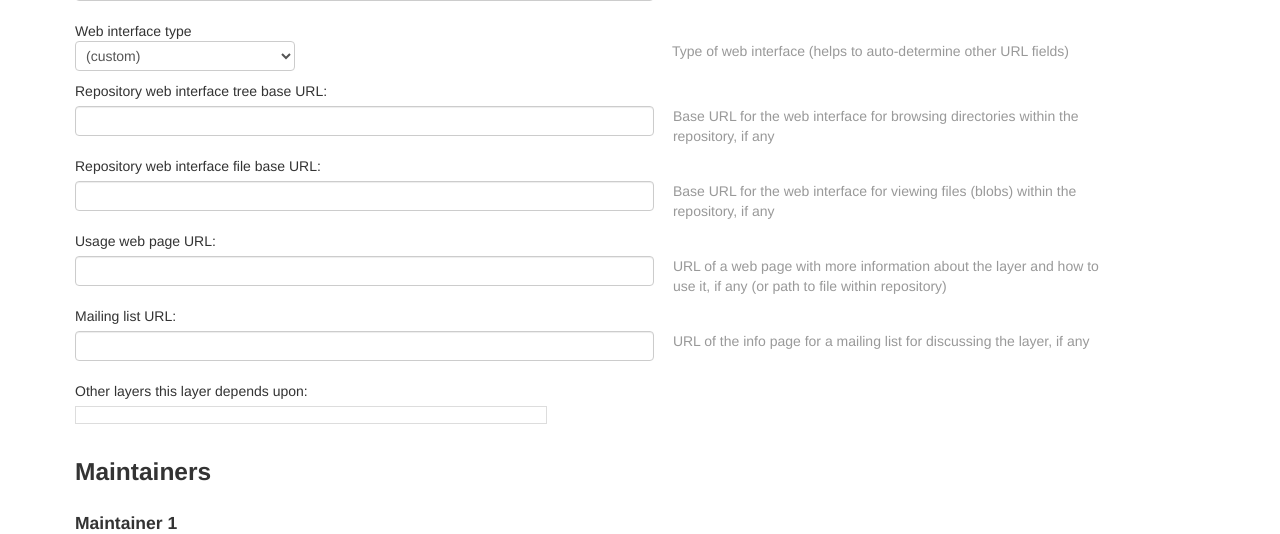
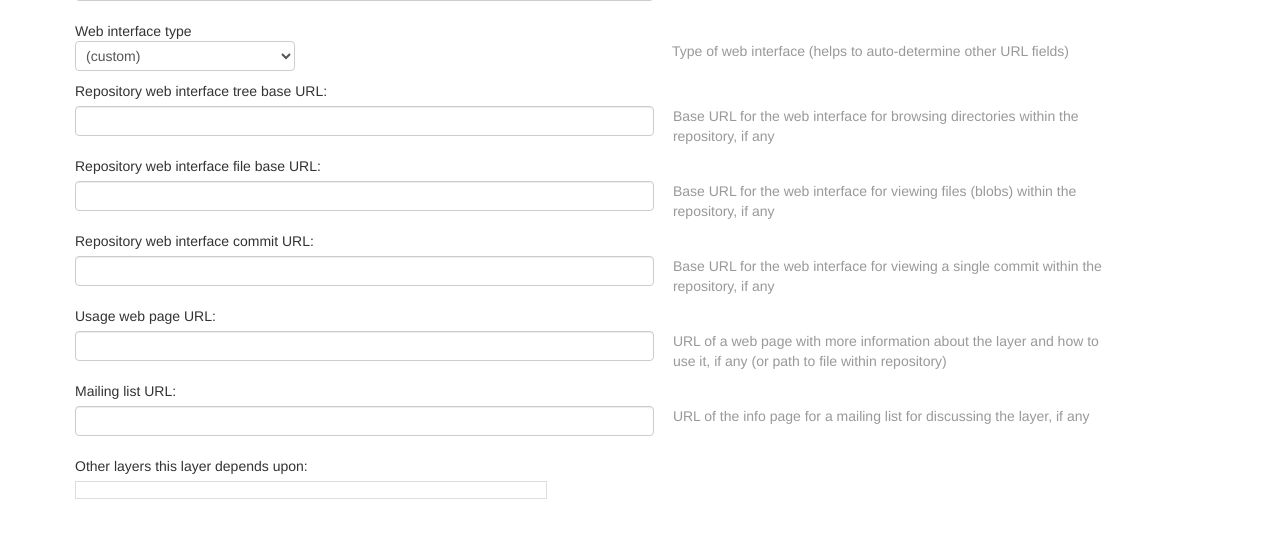
Before and after one commit to yoctoproject/layerindex-web, a Django app: page /layerindex/submit/ in a window 1280 px wide. Shown: the part 900-1434 px from the top of the page. Run offline with Django 3.2, Linux system fonts and the light colour scheme; data comes from the database, SQL or seed files in the repository; data that the repository does not hold is empty; some libraries are stand-ins or nearby versions.

Commit message:
Implement layer web repo commit URL
The Recipe Reporting System needs to be able to provide links to commits
in the web interface for the repository, but we can only do this if we
have a custom template URL just like we do for file/tree links, since
it's different for different git web interfaces. Add support in all the
various places for such a URL and make use of it in the RRS.

Signed-off-by: Paul Eggleton <paul.eggleton@linux.intel.com>

```diff
--- a/layerindex/forms.py
+++ b/layerindex/forms.py
@@ -54,7 +54,7 @@ class EditLayerForm(forms.ModelForm):
 
     class Meta:
         model = LayerItem
-        fields = ('name', 'layer_type', 'summary', 'description', 'vcs_url', 'vcs_web_url', 'vcs_web_tree_base_url', 'vcs_web_file_base_url', 'usage_url', 'mailing_list_url')
+        fields = ('name', 'layer_type', 'summary', 'description', 'vcs_url', 'vcs_web_url', 'vcs_web_tree_base_url', 'vcs_web_file_base_url', 'vcs_web_commit_url', 'usage_url', 'mailing_list_url')
 
     def __init__(self, user, layerbranch, *args, **kwargs):
         super(self.__class__, self).__init__(*args, **kwargs)
@@ -125,6 +125,13 @@ class EditLayerForm(forms.ModelForm):
 
     def clean_vcs_web_file_base_url(self):
         url = self.cleaned_data['vcs_web_file_base_url'].strip()
+        if url:
+            val = URLValidator()
+            val(url)
+        return url
+
+    def clean_vcs_web_commit_url(self):
+        url = self.cleaned_data['vcs_web_commit_url'].strip()
         if url:
             val = URLValidator()
             val(url)
--- a/layerindex/models.py
+++ b/layerindex/models.py
@@ -104,6 +104,7 @@ class LayerItem(models.Model):
     vcs_web_url = models.URLField('Repository web interface URL', blank=True, help_text='URL of the web interface for browsing the repository, if any')
     vcs_web_tree_base_url = models.CharField('Repository web interface tree base URL', max_length=255, blank=True, help_text='Base URL for the web interface for browsing directories within the repository, if any')
     vcs_web_file_base_url = models.CharField('Repository web interface file base URL', max_length=255, blank=True, help_text='Base URL for the web interface for viewing files (blobs) within the repository, if any')
+    vcs_web_commit_url = models.CharField('Repository web interface commit URL', max_length=255, blank=True, help_text='Base URL for the web interface for viewing a single commit within the repository, if any')
     usage_url = models.CharField('Usage web page URL', max_length=255, blank=True, help_text='URL of a web page with more information about the layer and how to use it, if any (or path to file within repository)')
     mailing_list_url = models.URLField('Mailing list URL', blank=True, help_text='URL of the info page for a mailing list for discussing the layer, if any')
     index_preference = models.IntegerField('Preference', default=0, help_text='Number used to find preferred recipes in recipe search results (higher number is greater preference)')
@@ -241,6 +242,16 @@ class LayerBranch(models.Model):
 
     def file_url(self, path = ''):
         return self._handle_url_path(self.layer.vcs_web_file_base_url, path)
+
+    def commit_url(self, commit_hash):
+        url = self.layer.vcs_web_commit_url
+        url = url.replace('%hash%', commit_hash)
+        if self.actual_branch:
+            branchname = self.actual_branch
+        else:
+            branchname = self.branch.name
+        url = url.replace('%branch%', branchname)
+        return url
 
     def test_tree_url(self):
         return self.tree_url('conf')
--- a/rrs/models.py
+++ b/rrs/models.py
@@ -401,8 +401,7 @@ class RecipeUpgrade(models.Model):
         return self.sha1[0:6]
 
     def commit_url(self):
-        web_interface_url = self.recipe.layerbranch.layer.vcs_web_url
-        return web_interface_url + "/commit/?id=" + self.sha1
+        return self.recipe.layerbranch.commit_url(self.sha1)
 
     def __str__(self):
         return '%s: (%s, %s)' % (self.recipe.pn, self.version,
--- a/rrs/views.py
+++ b/rrs/views.py
@@ -641,8 +641,7 @@ def _get_recipe_upgrade_detail(maintplan, recipe_upgrade):
 
     commit_date = recipe_upgrade.commit_date.date().isoformat()
     commit = recipe_upgrade.sha1[:10]
-    commit_url = recipe_upgrade.recipe.layerbranch.layer.vcs_web_url + \
-        '/commit/?id=' + recipe_upgrade.sha1
+    commit_url = recipe_upgrade.recipe.layerbranch.commit_url(recipe_upgrade.sha1)
 
     rud = RecipeUpgradeDetail(recipe_upgrade.title, recipe_upgrade.version, \
             maintplan.name, release_name, milestone_name, commit_date, maintainer_name, \
--- a/templates/layerindex/editlayer.html
+++ b/templates/layerindex/editlayer.html
@@ -196,6 +196,7 @@
             this.vcs_web_url = 'http://cgit.openembedded.org/' + reponame
             this.vcs_web_tree_base_url = 'http://cgit.openembedded.org/' + reponame + '/tree/%path%?h=%branch%'
             this.vcs_web_file_base_url = 'http://cgit.openembedded.org/' + reponame + '/tree/%path%?h=%branch%'
+            this.vcs_web_commit_url = 'http://cgit.openembedded.org/' + reponame + '/commit/?id=%hash%'
             this.vcs_web_type = 'cgit'
         }
         else if( repoval.indexOf('git.yoctoproject.org/') > -1 ) {
@@ -203,6 +204,7 @@
             this.vcs_web_url = 'http://git.yoctoproject.org/cgit/cgit.cgi/' + reponame
             this.vcs_web_tree_base_url = 'http://git.yoctoproject.org/cgit/cgit.cgi/' + reponame + '/tree/%path%?h=%branch%'
             this.vcs_web_file_base_url = 'http://git.yoctoproject.org/cgit/cgit.cgi/' + reponame + '/tree/%path%?h=%branch%'
+            this.vcs_web_commit_url = 'http://git.yoctoproject.org/cgit/cgit.cgi/' + reponame + '/commit/?id=%hash%'
             this.vcs_web_type = 'cgit'
         }
         else if( repoval.indexOf('github.com/') > -1 ) {
@@ -211,6 +213,7 @@
             this.vcs_web_url = 'http://github.com/' + reponame
             this.vcs_web_tree_base_url = 'http://github.com/' + reponame + '/tree/%branch%/'
             this.vcs_web_file_base_url = 'http://github.com/' + reponame + '/blob/%branch%/'
+            this.vcs_web_commit_url = 'http://github.com/' + reponame + '/commit/%hash%/'
             this.vcs_web_type = '(custom)'
         }
         else if( repoval.indexOf('bitbucket.org/') > -1 ) {
@@ -219,12 +222,14 @@
             this.vcs_web_url = 'http://bitbucket.org/' + reponame
             this.vcs_web_tree_base_url = 'http://bitbucket.org/' + reponame + '/src/%branch%/%path%?at=%branch%'
             this.vcs_web_file_base_url = 'http://bitbucket.org/' + reponame + '/src/%branch%/%path%?at=%branch%'
+            this.vcs_web_commit_url = 'http://bitbucket.org/' + reponame + '/commits/%hash%'
             this.vcs_web_type = '(custom)'
         }
         else {
             this.vcs_web_url = ''
             this.vcs_web_tree_base_url = ''
             this.vcs_web_file_base_url = ''
+            this.vcs_web_commit_url = ''
             this.vcs_web_type = '(custom)'
         }
     };
@@ -249,10 +254,12 @@
             readonly = $('#idx_vcs_web_type').prop('disabled')
             $('#id_vcs_web_tree_base_url').prop('readonly', readonly)
             $('#id_vcs_web_file_base_url').prop('readonly', readonly)
+            $('#id_vcs_web_commit_url').prop('readonly', readonly)
         }
         else {
             $('#id_vcs_web_tree_base_url').prop('readonly', true)
             $('#id_vcs_web_file_base_url').prop('readonly', true)
+            $('#id_vcs_web_commit_url').prop('readonly', true)
             vcs_web_url = $('#id_vcs_web_url').val()
             if (vcs_web_url) {
                 if (vcs_web_url.endsWith('/')) {
@@ -261,14 +268,17 @@
                 if (type == 'cgit') {
                     $('#id_vcs_web_tree_base_url').val('readonly', true)
                     $('#id_vcs_web_file_base_url').prop('readonly', true)
+                    $('#id_vcs_web_commit_url').prop('readonly', true)
                     if (e) {
                         $('#id_vcs_web_tree_base_url').val(vcs_web_url + '/tree/%path%?h=%branch%')
                         $('#id_vcs_web_file_base_url').val(vcs_web_url + '/tree/%path%?h=%branch%')
+                        $('#id_vcs_web_commit_url').val(vcs_web_url + '/commit/id=%hash%')
                     }
                 }
                 else if (type == 'gitweb') {
                     $('#id_vcs_web_tree_base_url').val('readonly', true)
                     $('#id_vcs_web_file_base_url').prop('readonly', true)
+                    $('#id_vcs_web_commit_url').prop('readonly', true)
                     if (e) {
                         spliturl = vcs_web_url.split('?')
                         if (spliturl.length > 1) {
@@ -290,14 +300,17 @@
                         }
                         $('#id_vcs_web_tree_base_url').val(vcs_web_url + 'a=tree;f=%path%;hb=refs/heads/%branch%')
                         $('#id_vcs_web_file_base_url').val(vcs_web_url + 'a=blob;f=%path%;hb=refs/heads/%branch%')
+                        $('#id_vcs_web_commit_url').val(vcs_web_url + 'a=commit;h=%hash%')
                     }
                 }
                 else if (type == 'gitlab') {
                     $('#id_vcs_web_tree_base_url').val('readonly', true)
                     $('#id_vcs_web_file_base_url').prop('readonly', true)
+                    $('#id_vcs_web_commit_url').prop('readonly', true)
                     if (e) {
                         $('#id_vcs_web_tree_base_url').val(vcs_web_url + '/tree/%branch%/%path%')
                         $('#id_vcs_web_file_base_url').val(vcs_web_url + '/blob/%branch%/%path%')
+                        $('#id_vcs_web_commit_url').val(vcs_web_url + '/commit/%hash%')
                     }
                 }
             }
@@ -312,6 +325,7 @@
                 $('#id_vcs_web_url').val(awf.vcs_web_url)
                 $('#id_vcs_web_tree_base_url').val(awf.vcs_web_tree_base_url)
                 $('#id_vcs_web_file_base_url').val(awf.vcs_web_file_base_url)
+                $('#id_vcs_web_commit_url').val(awf.vcs_web_commit_url)
                 $('#idx_vcs_web_type').val(awf.vcs_web_type)
             }
             $('#id_vcs_web_url').prop('readonly', true);
```
Also changed, not shown: layerindex/tools/import_layer.py (+4 -6 lines), layerindex/tools/import_wiki_layers.py (+5 -6 lines), layerindex/migrations/0012_layeritem_vcs_commit_url.py (added).
